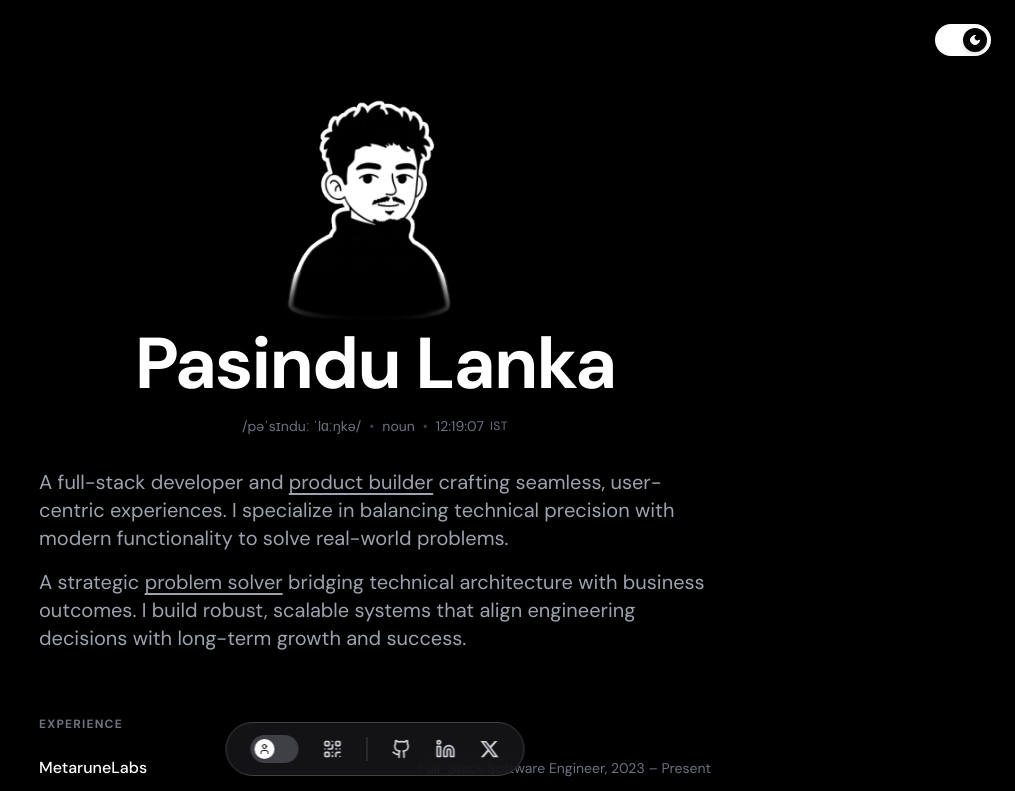
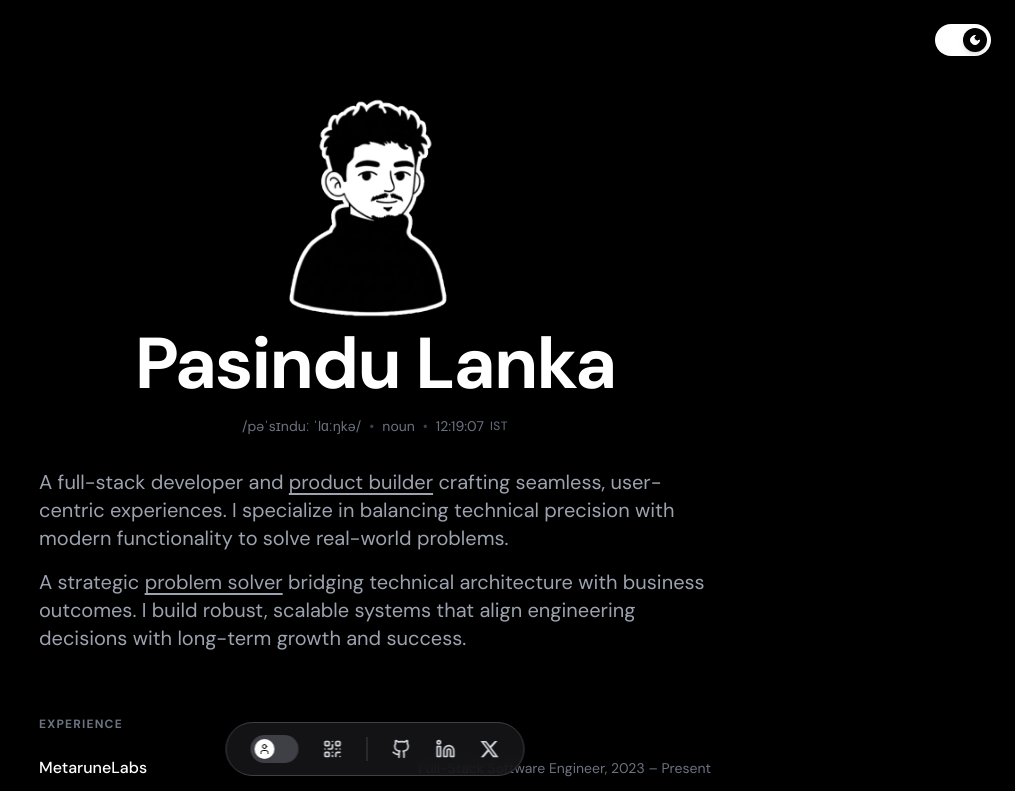
Before and after one commit to apLanka/portfolio, a Next.js app: page / in a window 1280 px wide. Shown: the top 791 px of the page, without its empty margins (265-1280 px from the left). Built offline with nearby package versions, Linux system fonts and the light colour scheme.

Commit message:
refactor: remove Easter egg toggle functionality and update profile image in homepage

```diff
--- a/app/page.tsx
+++ b/app/page.tsx
@@ -134,7 +134,6 @@ export default function Home() {
           >
             {/* Profile Image - Easter Egg Trigger */}
             <button
-              onClick={() => setShowEasterEgg(!showEasterEgg)}
               className="group relative mb-2 h-40 w-40 grayscale filter sm:h-56 sm:w-56 overflow-hidden cursor-pointer transition-all duration-500 hover:grayscale-0 active:scale-95"
               aria-label="Toggle Aura Mode"
             >
@@ -145,10 +144,7 @@ export default function Home() {
                 className={`object-contain transition-all duration-700 ${showEasterEgg ? 'grayscale-0 scale-105' : 'grayscale'}`}
                 priority
               />
-              <div className="absolute bottom-0 left-0 right-0 h-12 bg-gradient-to-t from-white via-white/60 to-transparent dark:from-black dark:via-black/60 backdrop-blur-[1px]" />
 
-              {/* Subtle Glow on Hover */}
-              <div className="absolute inset-0 opacity-0 group-hover:opacity-100 transition-opacity duration-500 shadow-[inset_0_0_20px_rgba(59,130,246,0.3)] rounded-full pointer-events-none" />
             </button>
 
             {/* Hero Text */}
```
Also changed, not shown: public/image/bg/me.png.
